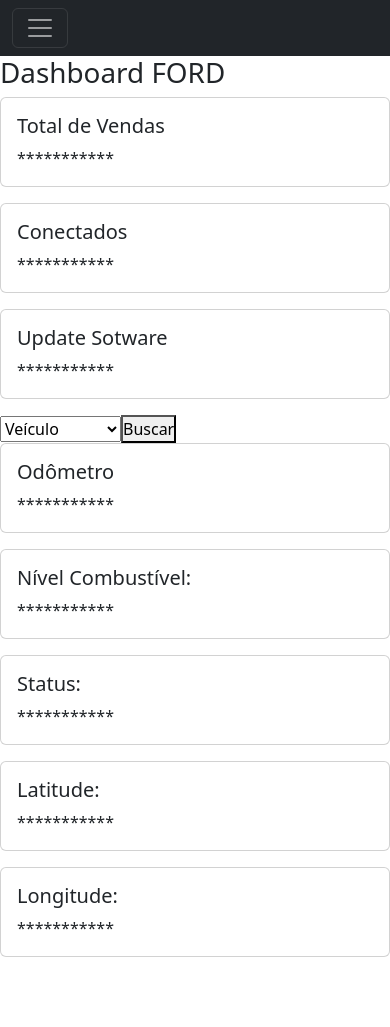
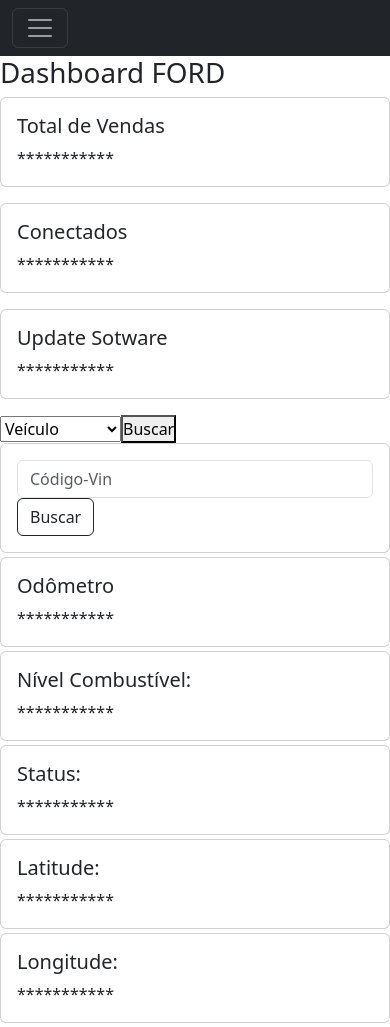
Before and after one commit to cleytonssilva/projeto-ford-angular-api, an Angular app in the folder componentes-angular-completo/: page /dashboard in a window 390 px wide. Before the commit the page ends 973 px from the top, so only its background shows below. Built offline with nearby package versions, Linux system fonts and the light colour scheme; no server answers.

Commit message:
entrega final 1

```diff
--- a/componentes-angular-completo/src/app/componentes/dashboard/dashboard.component.html
+++ b/componentes-angular-completo/src/app/componentes/dashboard/dashboard.component.html
@@ -77,15 +77,16 @@
   </section>
 
   <div class="row">
-    <!-- <input class="form-control me-2" type="search" placeholder="Search" aria-label="Search"/>
-    <button class="btn btn-outline-success" type="submit">Search</button>
-    <p>Código Vin:</p> -->
+        <div class="col-sm-2 mb-1 mb-sm-0">
+          <div class="card">
+            <div class="card-body">
+              <input class="form-control me-2" type="search" placeholder="Código-Vin" aria-label="Search"/>
+              <button class="btn btn-outline-dark" type="submit">Buscar</button>
+            </div>
+          </div>
+        </div>
 
-
-
-        <!-- <input class="form-control me-2" type="search" placeholder="Search" aria-label="Search"/>
-        <button class="btn btn-outline-success" type="submit">Search</button> -->
-        <div class="col-sm-4 mb-3 mb-sm-0">
+        <div class="col-sm-2 mb-1 mb-sm-0">
           <div class="card">
             <div class="card-body">
               <h5 class="card-title">Odômetro</h5>
@@ -94,7 +95,7 @@
             </div>
           </div>
         </div>
-        <div class="col-sm-4 mb-3 mb-sm-0">
+        <div class="col-sm-2 mb-1 mb-sm-0">
           <div class="card">
             <div class="card-body">
               <h5 class="card-title">Nível Combustível:</h5>
@@ -103,7 +104,7 @@
             </div>
           </div>
         </div>
-        <div class="col-sm-4 mb-3 mb-sm-0">
+        <div class="col-sm-2 mb-1 mb-sm-0">
           <div class="card">
             <div class="card-body">
               <h5 class="card-title">Status:</h5>
@@ -112,7 +113,7 @@
             </div>
           </div>
         </div>
-        <div class="col-sm-4 mb-3 mb-sm-0">
+        <div class="col-sm-2 mb-1 mb-sm-0">
           <div class="card">
             <div class="card-body">
               <h5 class="card-title">Latitude:</h5>
@@ -121,7 +122,7 @@
             </div>
           </div>
         </div>
-        <div class="col-sm-4 mb-3 mb-sm-0">
+        <div class="col-sm-2 mb-1 mb-sm-0">
           <div class="card">
             <div class="card-body">
               <h5 class="card-title">Longitude:</h5>
--- a/componentes-angular-completo/src/app/componentes/dashboard/dashboard.component.ts
+++ b/componentes-angular-completo/src/app/componentes/dashboard/dashboard.component.ts
@@ -22,6 +22,7 @@
   veiculoCombustivel: string = '';
   veiculoLatitude: string = '';
   veiculoLongitude: string = '';
+  inputVeiculoVin: string = '';
 
   async ngOnInit() {
     fetch('http://localhost:3000/api/table/VEHICLE')
@@ -87,6 +88,10 @@
           console.log(this.inputVeiculoData);
 
           this.veiculoVin = this.respostaveiculoData[i].vehicledata_vin;
+          // if (this.veiculoVin === this.inputVeiculoVin) {
+          //   this.veiculoVin = 'VIN não encontrado';
+          // }
+          // console.log(this.veiculoVin);
           this.veiculoOdometro = this.respostaveiculoData[i].vehicledata_odometer;
           this.veiculoStatus = this.respostaveiculoData[i].vehicledata_status;
           this.veiculoCombustivel = this.respostaveiculoData[i].vehicledata_fuelLevel;
```
